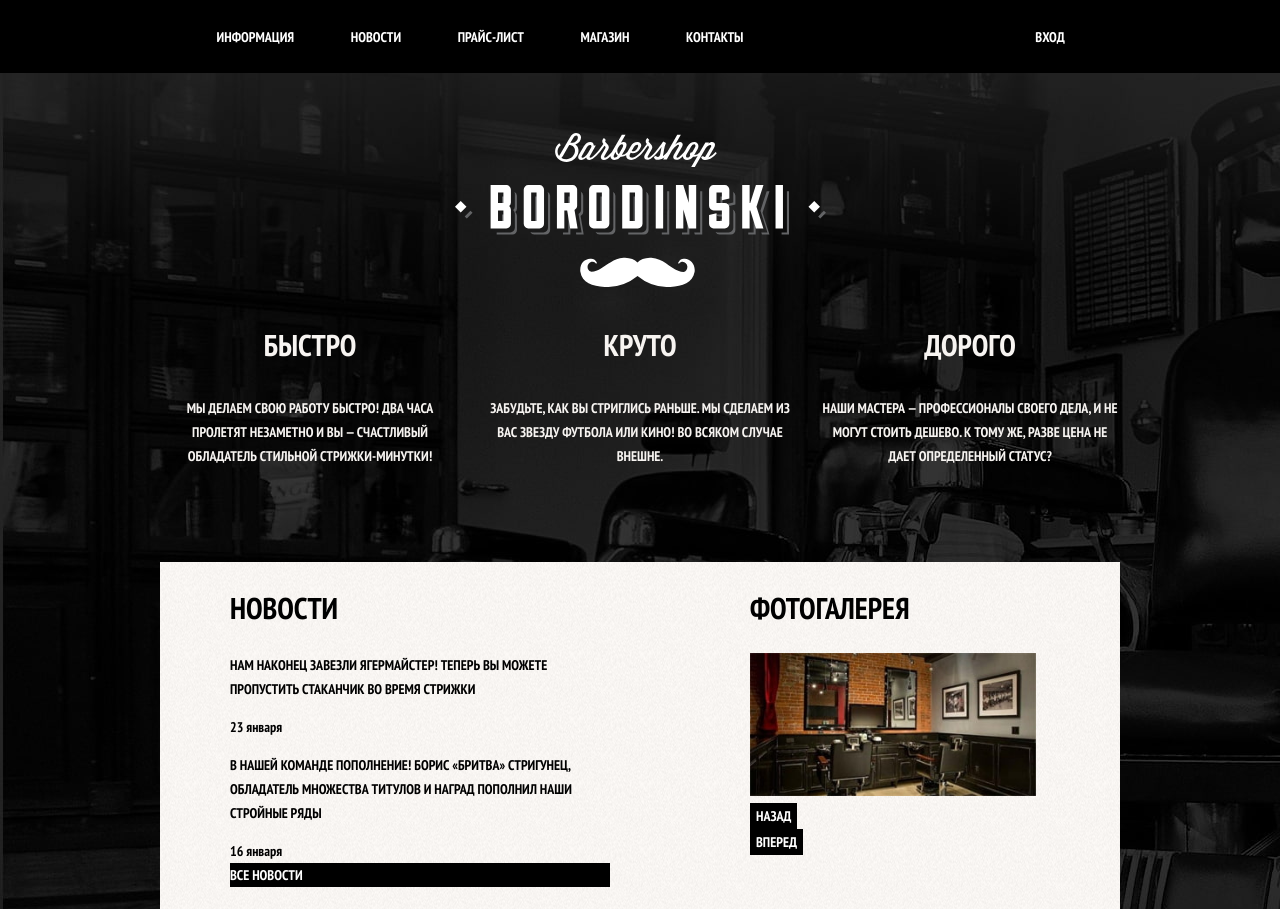
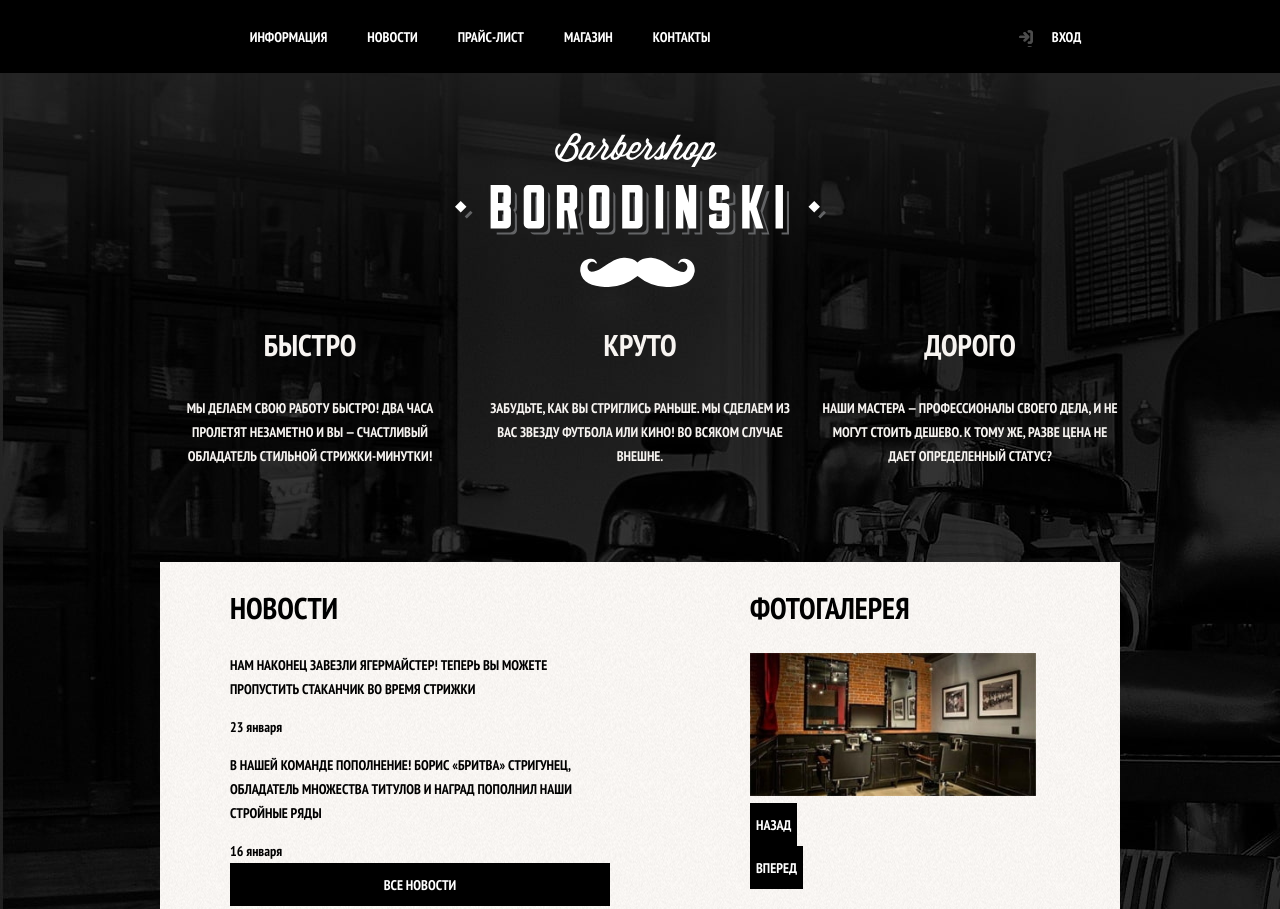
Before and after one commit to Naxxfall/barbershop, a plain HTML site: page index.html in a window 1280 px wide. Shown: the top 909 px of the page. Drawn offline with Linux system fonts and the light colour scheme.

Commit message:
Оформление главного меню

```diff
--- a/css/style.css
+++ b/css/style.css
@@ -37,30 +37,69 @@ a{
 }
 
 .button{
-  display:block;
+  display: flex;
+  justify-content: center;
+  align-items: center;
+  height: 43px;
   background-color: #000000;
+  font-family: inherit;
+  font-weight: inherit;
+  text-transform: inherit;
   color: #FFFFFF;
-  font-family: inherit;
-  font-size: inherit;
-  font-weight: inherit;
-  line-height: inherit;
-  letter-spacing: inherit;
-  text-transform: inherit;
+  font-size: 14px;
+  line-height: 24px;
   border: none;
 }
 
 .main-menu__list{
+  height: 73px;
   width: 640px;
   list-style-type: none;
   display: flex;
+  flex-wrap: wrap;
   flex-direction: row;
-  justify-content: space-evenly;
+  justify-content: center;
   margin: 0;
   padding:0;
 }
 
+.main-menu__link{
+  display: block;
+  padding: 25px 20px;
+}
+
+.main-menu__link:focus,
+.main-menu__link:hover,
+.main-menu__link:active{
+  background-color: #242424;
+}
+
 .main-menu__login{
   width: 140px;
+}
+
+.button--login{
+  height: 73px;
+  width: 107px;
+  position: relative;
+  padding-left: 53px;
+}
+
+.button--login::before{
+  content: "";
+  position: absolute;
+  width: 16px;
+  height: 18px;
+  top: 29px;
+  right: 70px;
+  background-image: url("../img/login.svg");
+  opacity: 0.3;
+}
+
+.button--login:focus::before,
+.button--login:hover::before,
+.button--login:active::before{
+  opacity: 1;
 }
 
 .advantages{
@@ -327,7 +366,6 @@ a{
 .main-menu-wrapper{
   display: flex;
   flex-direction: column;
-  flex-wrap: nowrap;
   align-items: center;
 }
 
@@ -338,7 +376,6 @@ a{
 }
 
 .main-navigation-wrapper-row{
-  height: 73px;
   display: flex;
   flex-direction: row;
   justify-content: space-between;
--- a/index.html
+++ b/index.html
@@ -18,24 +18,24 @@
           <div class="main-navigation-wrapper-row content-wrapper">
             <ul class="main-menu__list">
               <li class="main-menu__item">
-                <a href="#">Информация</a>
+                <a class="main-menu__link" href="#">Информация</a>
               </li>
               <li class="main-menu__item">
-                <a href="#">Новости</a>
+                <a class="main-menu__link" href="#">Новости</a>
               </li>
               <li class="main-menu__item">
-                <a href="price.html">Прайс-лист</a>
+                <a class="main-menu__link" href="price.html">Прайс-лист</a>
               </li>
               <li class="main-menu__item">
-                <a href="shop.html">Магазин</a>
+                <a class="main-menu__link" href="shop.html">Магазин</a>
               </li>
               <li class="main-menu__item">
-                <a href="#">Контакты</a>
+                <a class="main-menu__link" href="#">Контакты</a>
               </li>
             </ul>
             <ul class="main-menu__list main-menu__login">
               <li class="main-menu__item">
-                <button class="button" type="button">Вход</button>
+                <button class="button main-menu__link button--login" type="button">Вход</button>
               </li>
             </ul>
           </div>
```
